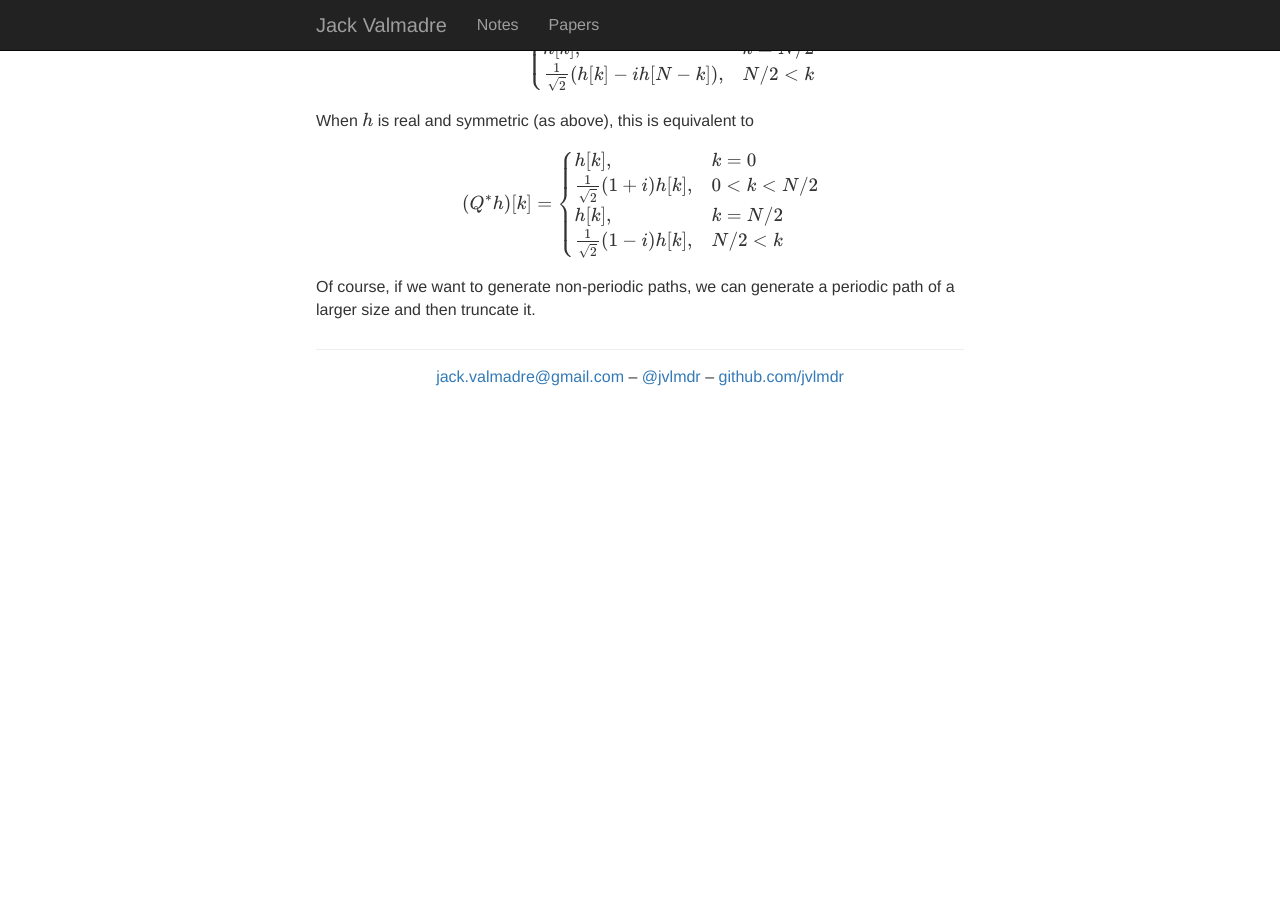
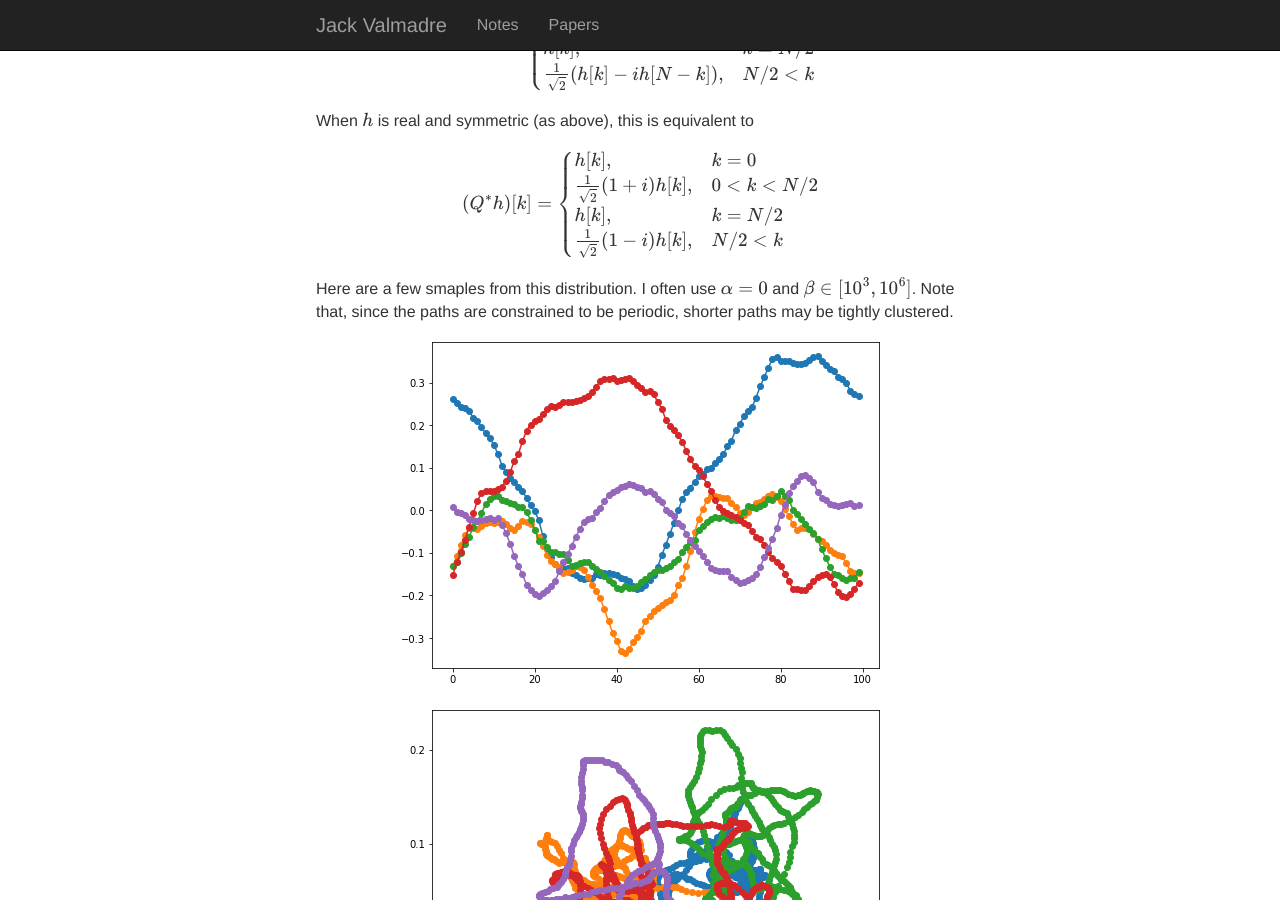
Before and after one commit to jvlmdr/jack.valmadre.net, a Jekyll site: the page built from notes/_posts/2020-01-06-sample-smooth-paths.md, in a window 1280 px wide and 900 px high, scrolled down 3842 px. Built offline with Jekyll 4.4.1, drawn with Linux system fonts in a browser that asks for light colours; nearby versions of some CDN libraries; formulas are drawn with MathJax 3; before the commit the page ends 4247 px from its top, so only the background shows below that.

Commit message:
Add examples

```diff
--- a/notes/_posts/2020-01-06-sample-smooth-paths.md
+++ b/notes/_posts/2020-01-06-sample-smooth-paths.md
@@ -161,4 +161,14 @@ h[k], & k = N / 2 \\
 \frac{1}{\sqrt{2}} (1 - i) h[k], & N / 2 < k
 \end{cases} $$
 
+Here are a few smaples from this distribution.
+I often use $\alpha = 0$ and $\beta \in [10^3, 10^6]$.
+Note that, since the paths are constrained to be periodic, shorter paths may be tightly clustered.
+
+<img src="/notes/assets/2020-01-06-sample-smooth-paths/smooth-paths-1d.png"
+  class="img-responsive" style="margin: auto;" />
+
+<img src="/notes/assets/2020-01-06-sample-smooth-paths/smooth-paths-2d.png"
+  class="img-responsive" style="margin: auto;" />
+
 Of course, if we want to generate non-periodic paths, we can generate a periodic path of a larger size and then truncate it.
```
